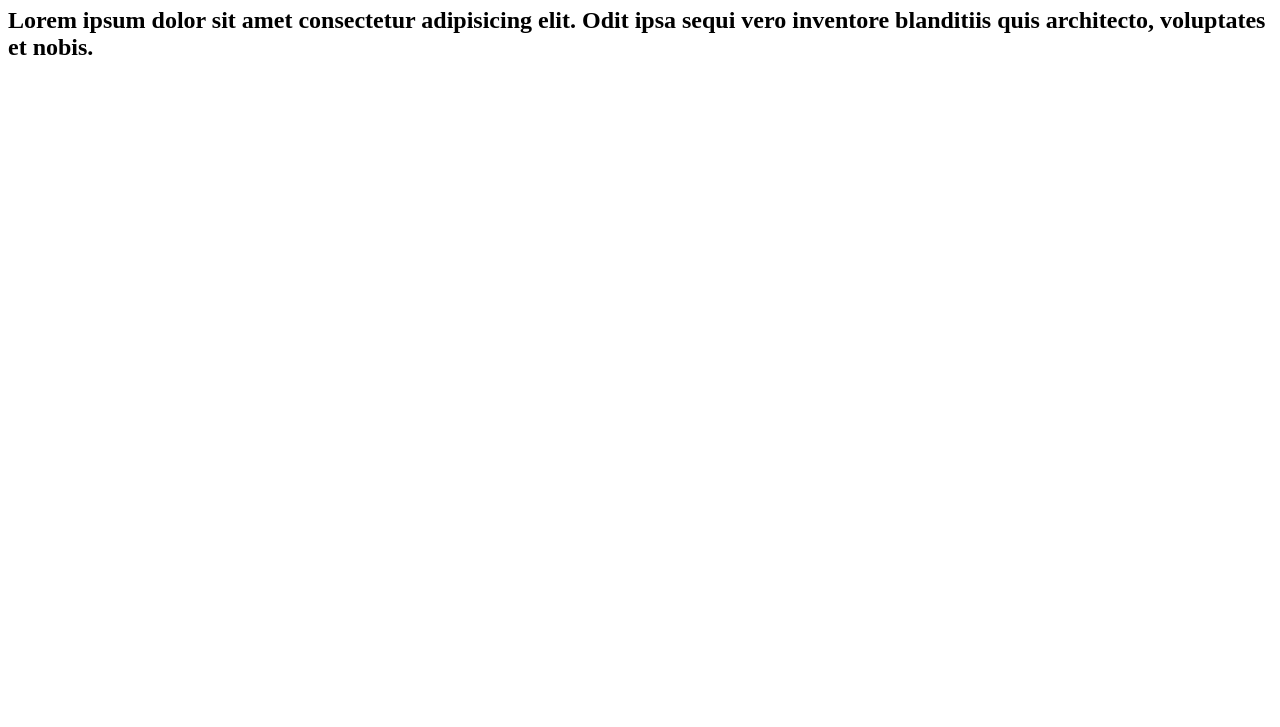
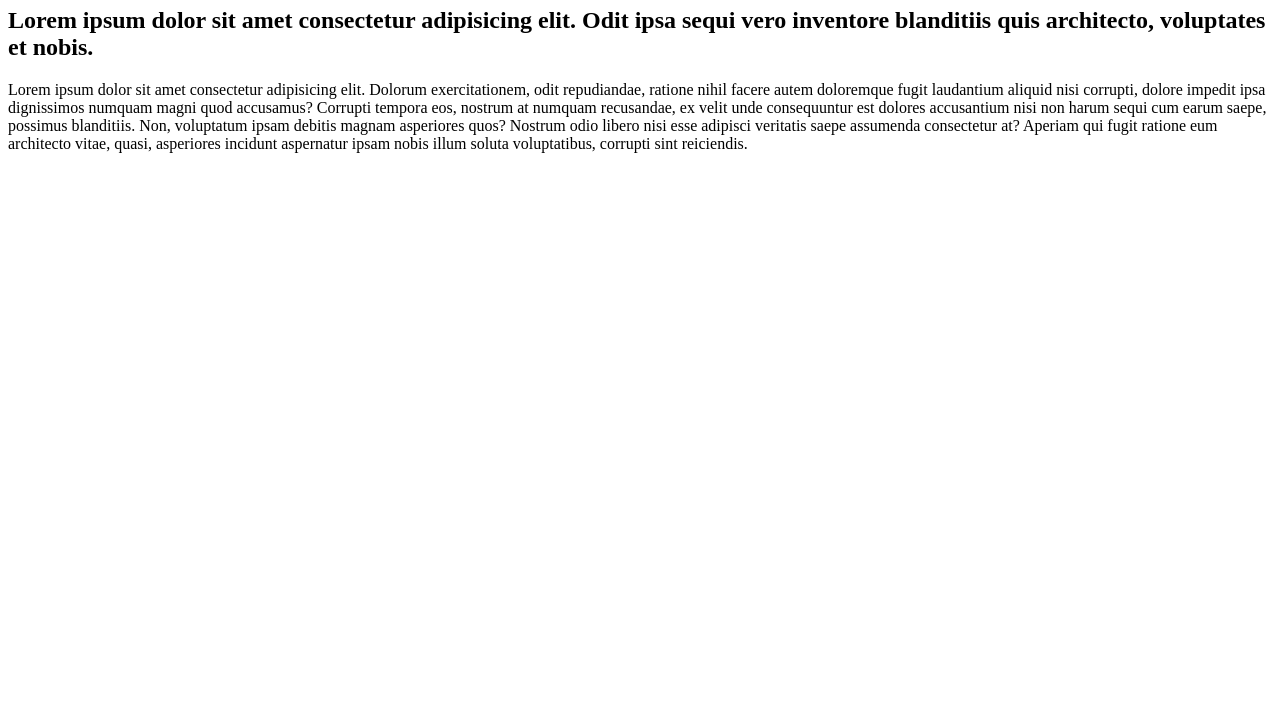
Before and after one commit to ikarmash/gitNew, a plain HTML site: page index.html in a window 1280 px wide. Shown: the part 73-800 px from the top of the page. Drawn offline with Linux system fonts and the light colour scheme.

Commit message:
second info

```diff
--- a/index.html
+++ b/index.html
@@ -12,6 +12,9 @@
     <h1>Мой первый сайт в Git</h1>
     <h2>Lorem ipsum dolor sit amet consectetur adipisicing elit. Odit ipsa sequi vero inventore blanditiis quis
         architecto, voluptates et nobis.</h2>
+    <p>Lorem ipsum dolor sit amet consectetur adipisicing elit. Dolorum exercitationem, odit repudiandae, ratione nihil facere autem doloremque fugit laudantium aliquid nisi corrupti, dolore impedit ipsa dignissimos numquam magni quod accusamus?
+    Corrupti tempora eos, nostrum at numquam recusandae, ex velit unde consequuntur est dolores accusantium nisi non harum sequi cum earum saepe, possimus blanditiis. Non, voluptatum ipsam debitis magnam asperiores quos?
+    Nostrum odio libero nisi esse adipisci veritatis saepe assumenda consectetur at? Aperiam qui fugit ratione eum architecto vitae, quasi, asperiores incidunt aspernatur ipsam nobis illum soluta voluptatibus, corrupti sint reiciendis.</p>
 </body>
 
 </html>
```
